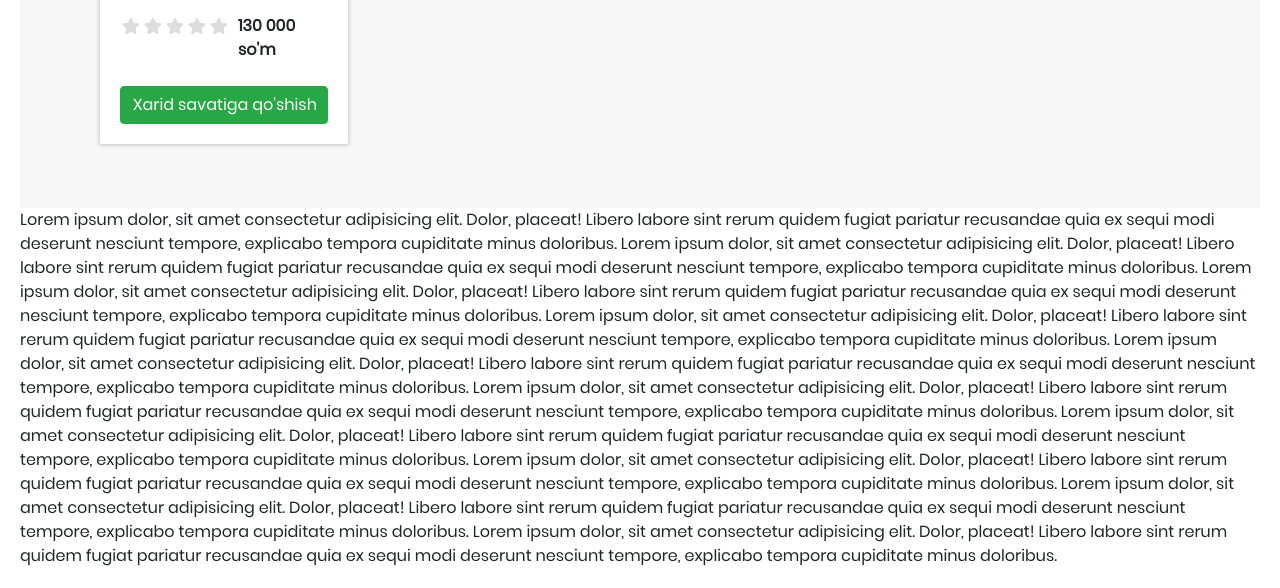
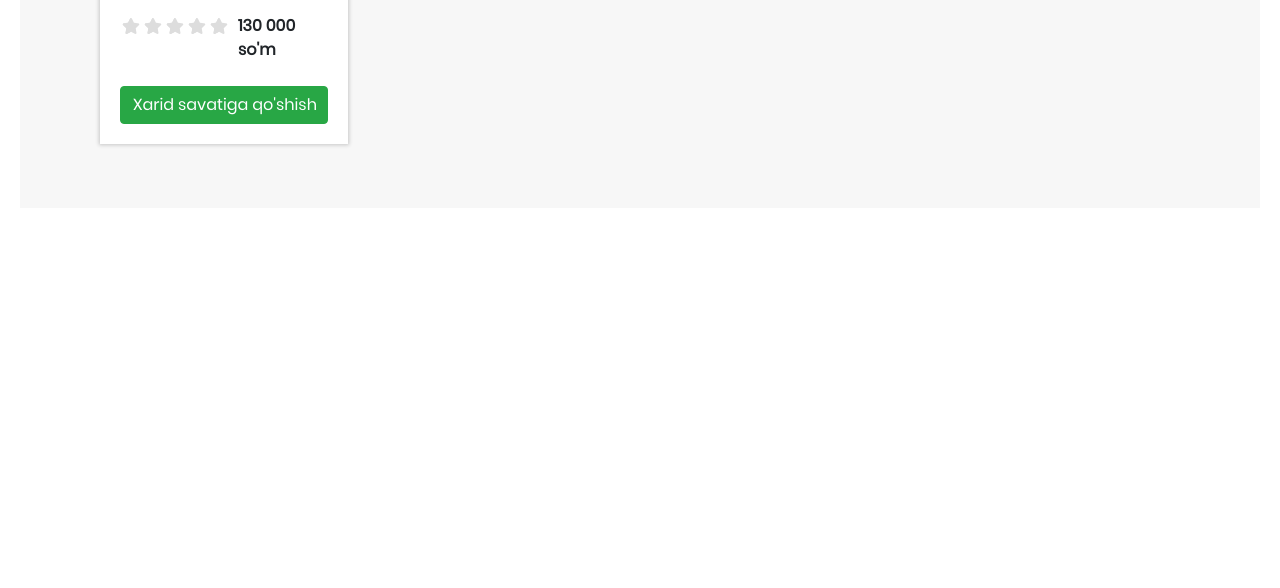
Before and after one commit to rahmonberdiyevshoh/olcha.uz, a plain HTML site: page index.html in a window 1280 px wide. Shown: the part 1202-1790 px from the top of the page. After the commit the page ends 1430 px from the top, so only its background shows below. Drawn offline with Linux system fonts and the light colour scheme; files whose address does not match are found by name.

Commit message:
Update index.html

```diff
--- a/index.html
+++ b/index.html
@@ -397,16 +397,7 @@
 
 
     <footer>
-        Lorem ipsum dolor, sit amet consectetur adipisicing elit. Dolor, placeat! Libero labore sint rerum quidem fugiat pariatur recusandae quia ex sequi modi deserunt nesciunt tempore, explicabo tempora cupiditate minus doloribus. Lorem ipsum dolor, sit amet
-        consectetur adipisicing elit. Dolor, placeat! Libero labore sint rerum quidem fugiat pariatur recusandae quia ex sequi modi deserunt nesciunt tempore, explicabo tempora cupiditate minus doloribus. Lorem ipsum dolor, sit amet consectetur adipisicing
-        elit. Dolor, placeat! Libero labore sint rerum quidem fugiat pariatur recusandae quia ex sequi modi deserunt nesciunt tempore, explicabo tempora cupiditate minus doloribus. Lorem ipsum dolor, sit amet consectetur adipisicing elit. Dolor, placeat!
-        Libero labore sint rerum quidem fugiat pariatur recusandae quia ex sequi modi deserunt nesciunt tempore, explicabo tempora cupiditate minus doloribus. Lorem ipsum dolor, sit amet consectetur adipisicing elit. Dolor, placeat! Libero labore sint
-        rerum quidem fugiat pariatur recusandae quia ex sequi modi deserunt nesciunt tempore, explicabo tempora cupiditate minus doloribus. Lorem ipsum dolor, sit amet consectetur adipisicing elit. Dolor, placeat! Libero labore sint rerum quidem fugiat
-        pariatur recusandae quia ex sequi modi deserunt nesciunt tempore, explicabo tempora cupiditate minus doloribus. Lorem ipsum dolor, sit amet consectetur adipisicing elit. Dolor, placeat! Libero labore sint rerum quidem fugiat pariatur recusandae
-        quia ex sequi modi deserunt nesciunt tempore, explicabo tempora cupiditate minus doloribus. Lorem ipsum dolor, sit amet consectetur adipisicing elit. Dolor, placeat! Libero labore sint rerum quidem fugiat pariatur recusandae quia ex sequi modi
-        deserunt nesciunt tempore, explicabo tempora cupiditate minus doloribus. Lorem ipsum dolor, sit amet consectetur adipisicing elit. Dolor, placeat! Libero labore sint rerum quidem fugiat pariatur recusandae quia ex sequi modi deserunt nesciunt
-        tempore, explicabo tempora cupiditate minus doloribus. Lorem ipsum dolor, sit amet consectetur adipisicing elit. Dolor, placeat! Libero labore sint rerum quidem fugiat pariatur recusandae quia ex sequi modi deserunt nesciunt tempore, explicabo
-        tempora cupiditate minus doloribus.
+
     </footer>
     <script src="js/jquery.min.js "></script>
     <script src="js/src/popover.js "></script>
```
